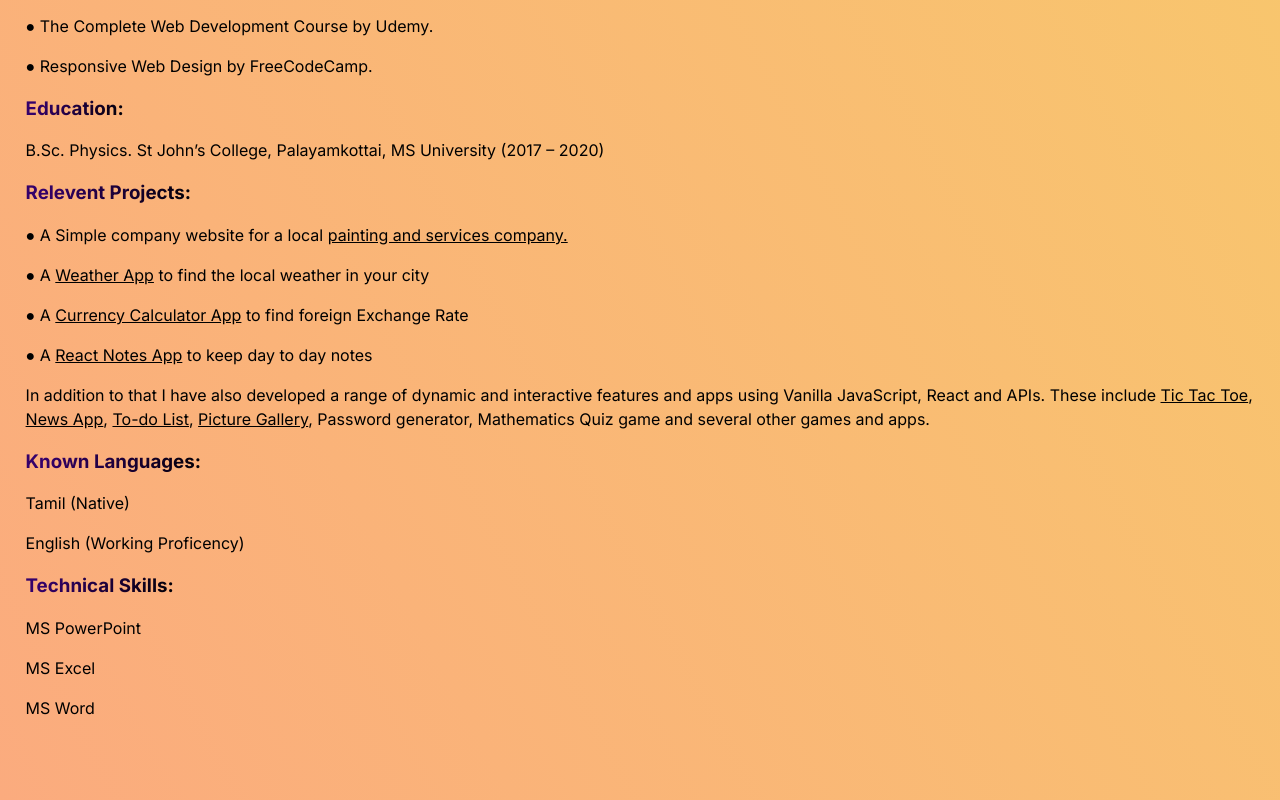
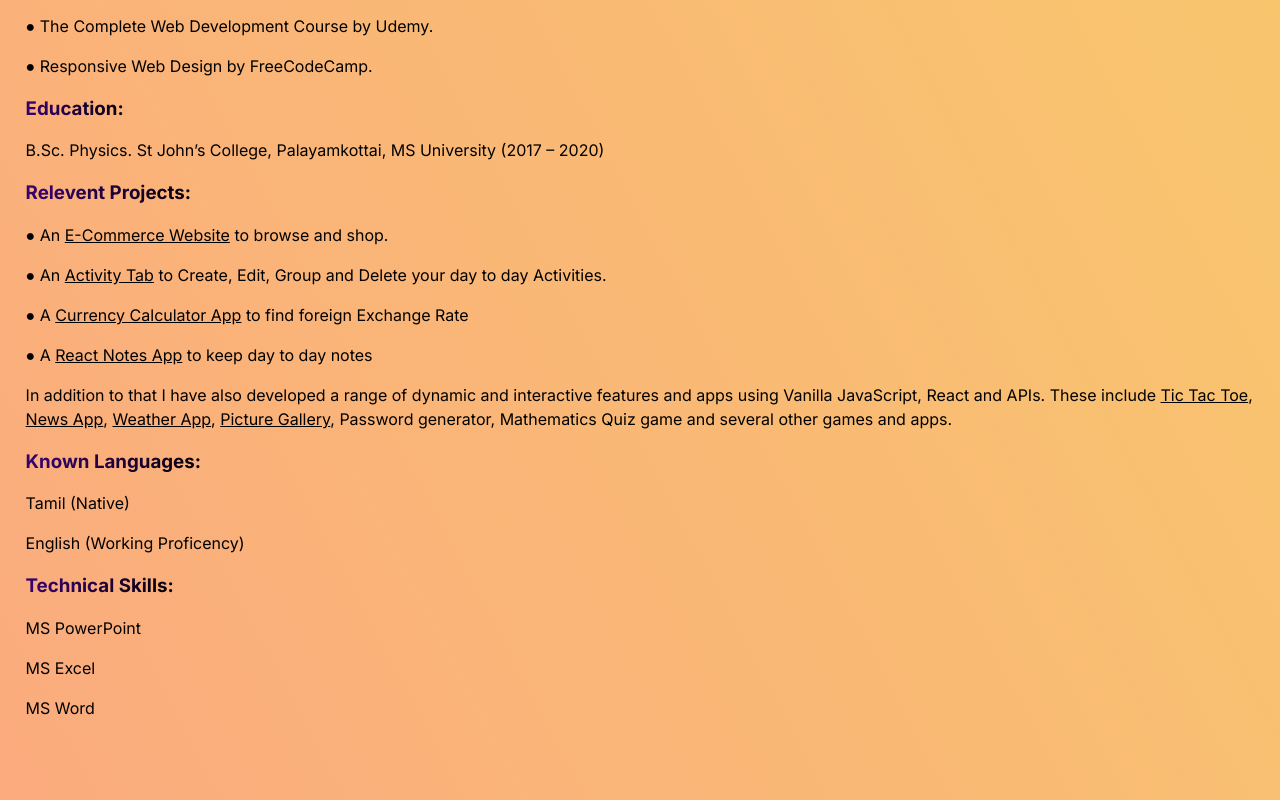
Before and after one commit to lawmake-praveen/Portfolio, a React (Vite) app: page /about in a window 1280 px wide. Shown: the part 1056-1856 px from the top of the page. Built offline with nearby package versions, Linux system fonts and the light colour scheme.

Commit message:
projects-update

```diff
--- a/src/assets/Project-screenshot/export.js
+++ b/src/assets/Project-screenshot/export.js
@@ -8,3 +8,4 @@
 export { default as weather } from "./weather.jpg";
 export { default as portfolio } from "./portfolio.jpg";
 export { default as shopease } from "./shopease.jpg";
+export { default as activities } from './activities-tab.png'
--- a/src/index.css
+++ b/src/index.css
@@ -58,9 +58,9 @@
   -webkit-background-clip: text;
           background-clip: text;
   -webkit-text-fill-color: transparent;
-  color: transparent; /* Fallback for older browsers */
+  color: transparent;
   width: fit-content;
-  width: -moz-fit-content; /* Fallback for Firefox */ /* Fallback for WebKit-based browsers */
+  width: -moz-fit-content;
   width: -ms-fit-content;
 }
 .navbar .right-navbar .nav-links {
@@ -92,7 +92,7 @@
 
 .scrolled {
   background-image: linear-gradient(62deg, #fbab7e 0%, #f7ce68 100%);
-  box-shadow: 0px 0px 10px rgba(0, 0, 0, 0.5529411765);
+  box-shadow: 0px 0px 6px rgba(0, 0, 0, 0.3529411765);
 }
 
 .home,
@@ -139,9 +139,9 @@
   -webkit-background-clip: text;
           background-clip: text;
   -webkit-text-fill-color: transparent;
-  color: transparent; /* Fallback for older browsers */
+  color: transparent;
   width: fit-content;
-  width: -moz-fit-content; /* Fallback for Firefox */ /* Fallback for WebKit-based browsers */
+  width: -moz-fit-content;
   width: -ms-fit-content;
 }
 
@@ -154,9 +154,9 @@
   -webkit-background-clip: text;
           background-clip: text;
   -webkit-text-fill-color: transparent;
-  color: transparent; /* Fallback for older browsers */
+  color: transparent;
   width: fit-content;
-  width: -moz-fit-content; /* Fallback for Firefox */ /* Fallback for WebKit-based browsers */
+  width: -moz-fit-content;
   width: -ms-fit-content;
   font-size: 3rem;
 }
@@ -166,9 +166,9 @@
   -webkit-background-clip: text;
           background-clip: text;
   -webkit-text-fill-color: transparent;
-  color: transparent; /* Fallback for older browsers */
+  color: transparent;
   width: fit-content;
-  width: -moz-fit-content; /* Fallback for Firefox */ /* Fallback for WebKit-based browsers */
+  width: -moz-fit-content;
   width: -ms-fit-content;
 }
 .about .skills {
@@ -228,9 +228,9 @@
   -webkit-background-clip: text;
           background-clip: text;
   -webkit-text-fill-color: transparent;
-  color: transparent; /* Fallback for older browsers */
+  color: transparent;
   width: fit-content;
-  width: -moz-fit-content; /* Fallback for Firefox */ /* Fallback for WebKit-based browsers */
+  width: -moz-fit-content;
   width: -ms-fit-content;
 }
 .about .resume .side-heading {
@@ -238,9 +238,9 @@
   -webkit-background-clip: text;
           background-clip: text;
   -webkit-text-fill-color: transparent;
-  color: transparent; /* Fallback for older browsers */
+  color: transparent;
   width: fit-content;
-  width: -moz-fit-content; /* Fallback for Firefox */ /* Fallback for WebKit-based browsers */
+  width: -moz-fit-content;
   width: -ms-fit-content;
 }
 .about .resume h1 {
--- a/src/pages/components/ProjectContent.js
+++ b/src/pages/components/ProjectContent.js
@@ -4,14 +4,12 @@
   pictures,
   news,
   tictactoe,
-  todo,
   v2painting,
   weather,
   portfolio,
   shopease,
+  activities,
 } from "../../assets/Project-screenshot/export";
-
-
 
 export const projectsArray = [
   {
@@ -21,10 +19,17 @@
     image: shopease,
   },
   {
-    content: "A simple personal portfolio website to showcase my skills and projects",
+    content:
+      "A simple personal portfolio website to showcase my skills and projects",
     link: "https://lawmake.vercel.app/",
     appLink: "Personal Portfolio",
     image: portfolio,
+  },
+  {
+    content: "This Activity-Tap website let you Create, Edit, Group and Delete your day to day activities",
+    link: "https://activities-tab.vercel.app/",
+    appLink: "Activity Tab",
+    image: activities,
   },
   {
     content: "This Weather app helps to know the recent weather in your city.",
@@ -39,7 +44,8 @@
     image: reactnotes,
   },
   {
-    content: "This Currency Converter app helps to know the foreign exchange rate.",
+    content:
+      "This Currency Converter app helps to know the foreign exchange rate.",
     link: "https://currency-app-praveen.vercel.app/",
     appLink: "Currency Calculator App",
     image: currency,
@@ -63,13 +69,8 @@
     image: pictures,
   },
   {
-    content: "Create, Save and Delete your Tasks instantly with Todo App.",
-    link: "https://todo-app-praveen.vercel.app/",
-    appLink: "Todo App",
-    image: todo,
-  },
-  {
-    content: "This Daily News app helps to know the recent news around the world.",
+    content:
+      "This Daily News app helps to know the recent news around the world.",
     link: "https://daily-news-praveen.vercel.app/",
     appLink: "Daily News App",
     image: news,
--- a/src/pages/components/Resume.jsx
+++ b/src/pages/components/Resume.jsx
@@ -76,17 +76,18 @@
         <h3 className="side-heading">Relevent Projects:</h3>
         <div className="detail">
           <p>
-            ● A Simple company website for a local{" "}
-            <a href="https://v2-service.vercel.app/" target="_blank">
-              painting and services company.
+            ● An{" "}
+            <a href="https://shopease-store.vercel.app/" target="_blank">
+              E-Commerce Website
             </a>{" "}
+            to browse and shop.
           </p>
           <p>
-            ● A{" "}
-            <a href="https://weather-app-praveen.vercel.app/" target="_blank">
-              Weather App
+            ● An{" "}
+            <a href="https://activities-tab.vercel.app/" target="_blank">
+              Activity Tab
             </a>{" "}
-            to find the local weather in your city
+            to Create, Edit, Group and Delete your day to day Activities.
           </p>
           <p>
             ● A{" "}
@@ -117,8 +118,8 @@
               News App
             </a>
             ,{" "}
-            <a href="https://todo-app-praveen.vercel.app/" target="_blank">
-              To-do List
+            <a href="https://weather-app-praveen.vercel.app/" target="_blank">
+              Weather App
             </a>
             ,{" "}
             <a href="https://plp-pictures-gallery.vercel.app/" target="_blank">
```
Also changed, not shown: src/index.scss (+4 -4 lines), src/assets/Project-screenshot/activities-tab.png (added), 1 other file (tests, documents, lock files or other folders).
